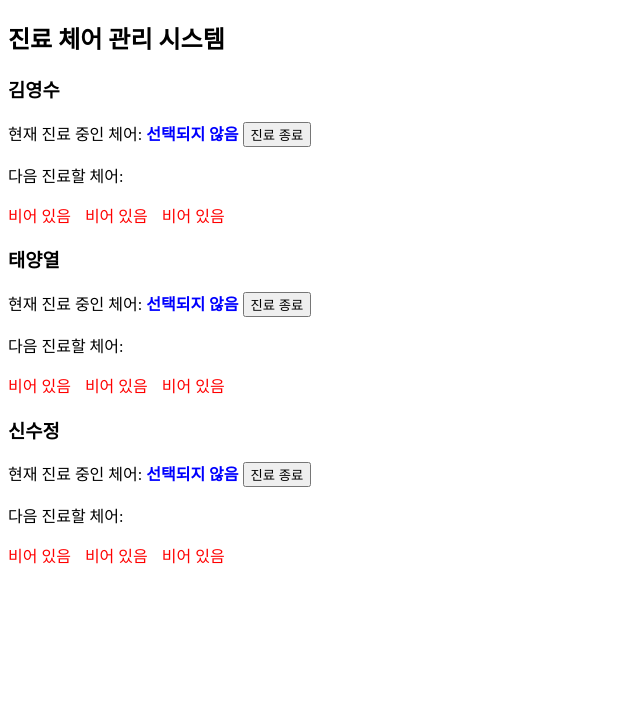
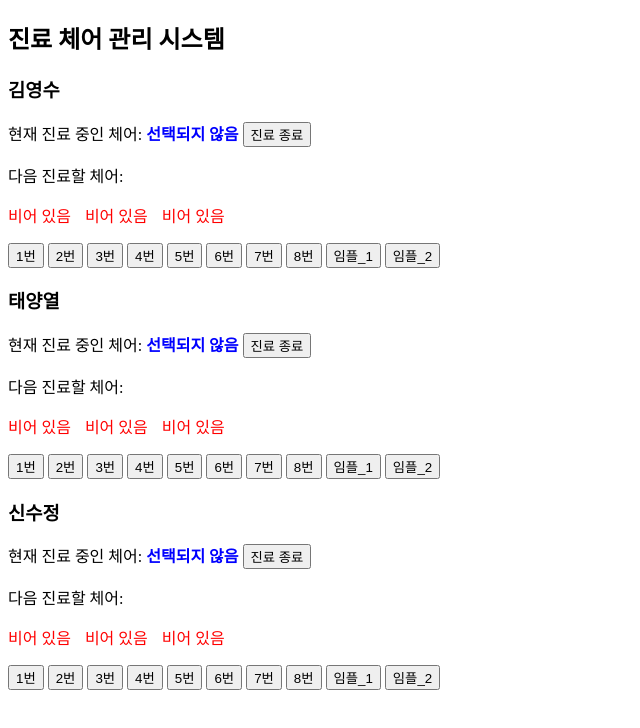
Before and after one commit to kimyungsoo/Doctor_sequence, a website: page popup.html in a window 1280 px wide. Shown: the whole page, without its empty margins (0-640 px from the left). Drawn offline with Linux system fonts and the light colour scheme.

Commit message:
Update popup.html

```diff
--- a/popup.html
+++ b/popup.html
@@ -20,6 +20,9 @@
       color: blue; /* 현재 진료 중인 체어는 파란색 */
       font-weight: bold;
     }
+    .chair-buttons {
+      margin-top: 10px;
+    }
   </style>
 </head>
 <body>
@@ -36,6 +39,18 @@
       <li id="nextChair1_2">비어 있음</li>
       <li id="nextChair1_3">비어 있음</li>
     </ul></p>
+    <div class="chair-buttons">
+      <button onclick="selectChair('doctor1', '1번')">1번</button>
+      <button onclick="selectChair('doctor1', '2번')">2번</button>
+      <button onclick="selectChair('doctor1', '3번')">3번</button>
+      <button onclick="selectChair('doctor1', '4번')">4번</button>
+      <button onclick="selectChair('doctor1', '5번')">5번</button>
+      <button onclick="selectChair('doctor1', '6번')">6번</button>
+      <button onclick="selectChair('doctor1', '7번')">7번</button>
+      <button onclick="selectChair('doctor1', '8번')">8번</button>
+      <button onclick="selectChair('doctor1', '임플_1')">임플_1</button>
+      <button onclick="selectChair('doctor1', '임플_2')">임플_2</button>
+    </div>
   </div>
 
   <!-- 의사 2 -->
@@ -49,6 +64,18 @@
       <li id="nextChair2_2">비어 있음</li>
       <li id="nextChair2_3">비어 있음</li>
     </ul></p>
+    <div class="chair-buttons">
+      <button onclick="selectChair('doctor2', '1번')">1번</button>
+      <button onclick="selectChair('doctor2', '2번')">2번</button>
+      <button onclick="selectChair('doctor2', '3번')">3번</button>
+      <button onclick="selectChair('doctor2', '4번')">4번</button>
+      <button onclick="selectChair('doctor2', '5번')">5번</button>
+      <button onclick="selectChair('doctor2', '6번')">6번</button>
+      <button onclick="selectChair('doctor2', '7번')">7번</button>
+      <button onclick="selectChair('doctor2', '8번')">8번</button>
+      <button onclick="selectChair('doctor2', '임플_1')">임플_1</button>
+      <button onclick="selectChair('doctor2', '임플_2')">임플_2</button>
+    </div>
   </div>
 
   <!-- 의사 3 -->
@@ -62,12 +89,23 @@
       <li id="nextChair3_2">비어 있음</li>
       <li id="nextChair3_3">비어 있음</li>
     </ul></p>
+    <div class="chair-buttons">
+      <button onclick="selectChair('doctor3', '1번')">1번</button>
+      <button onclick="selectChair('doctor3', '2번')">2번</button>
+      <button onclick="selectChair('doctor3', '3번')">3번</button>
+      <button onclick="selectChair('doctor3', '4번')">4번</button>
+      <button onclick="selectChair('doctor3', '5번')">5번</button>
+      <button onclick="selectChair('doctor3', '6번')">6번</button>
+      <button onclick="selectChair('doctor3', '7번')">7번</button>
+      <button onclick="selectChair('doctor3', '8번')">8번</button>
+      <button onclick="selectChair('doctor3', '임플_1')">임플_1</button>
+      <button onclick="selectChair('doctor3', '임플_2')">임플_2</button>
+    </div>
   </div>
 
   <script>
     const ws = new WebSocket('wss://doctor-sequence.onrender.com');
 
-    // 서버에서 상태 업데이트 수신
     ws.onmessage = (event) => {
       const data = JSON.parse(event.data);
       const doctors = data.doctors;
@@ -80,11 +118,9 @@
           document.getElementById(`nextChair${index + 1}_3`)
         ];
 
-        // 현재 진료 중인 체어 업데이트 (파란색)
         currentChairElement.textContent = doctors[doctor].currentChair;
         currentChairElement.style.color = 'blue';
 
-        // 다음 진료할 체어 업데이트 (빨간색)
         nextChairsElements.forEach((element, i) => {
           element.textContent = doctors[doctor].nextChairs[i] || '비어 있음';
           element.style.color = 'red';
@@ -92,12 +128,10 @@
       });
     };
 
-    // 체어 선택 함수
     function selectChair(doctor, chairName) {
       ws.send(JSON.stringify({ doctor, action: 'selectChair', chair: chairName }));
     }
 
-    // 진료 종료 함수
     function endCurrentChair(doctor) {
       ws.send(JSON.stringify({ doctor, action: 'endCurrentChair' }));
     }
```
